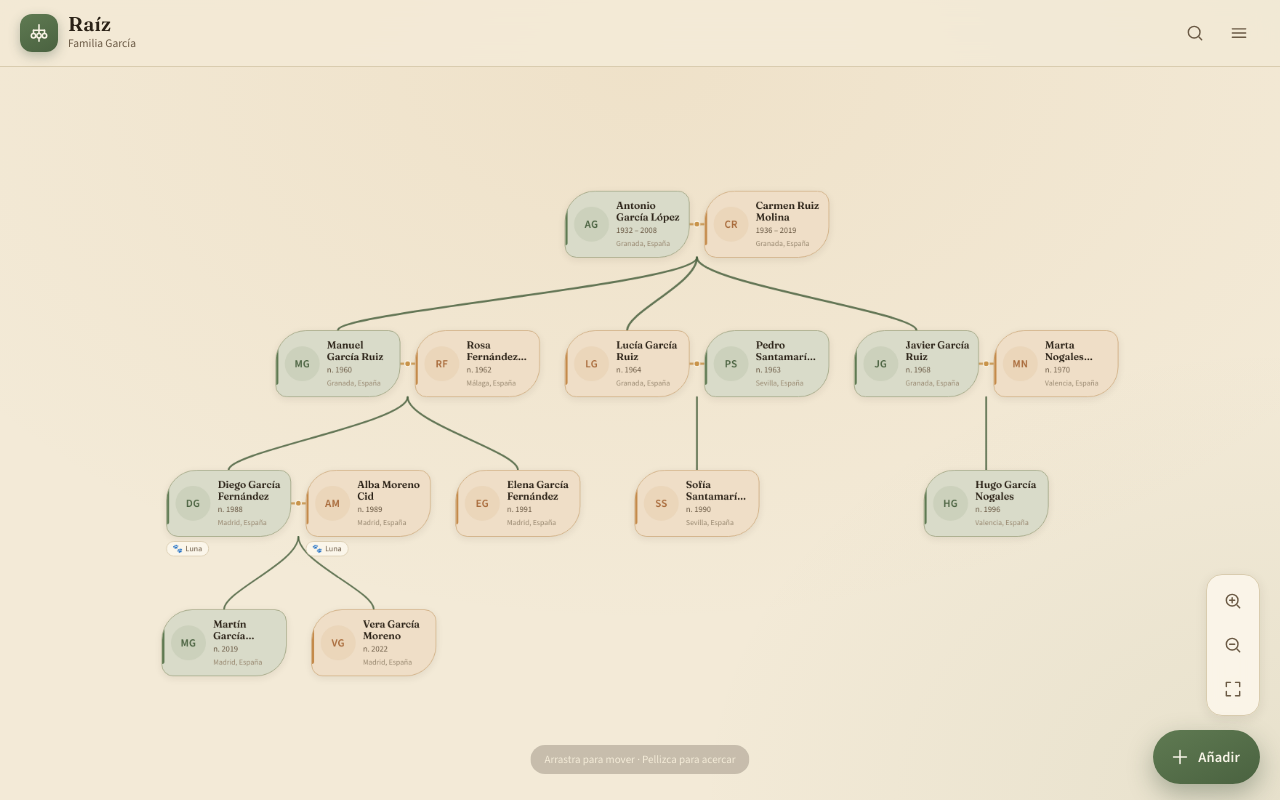
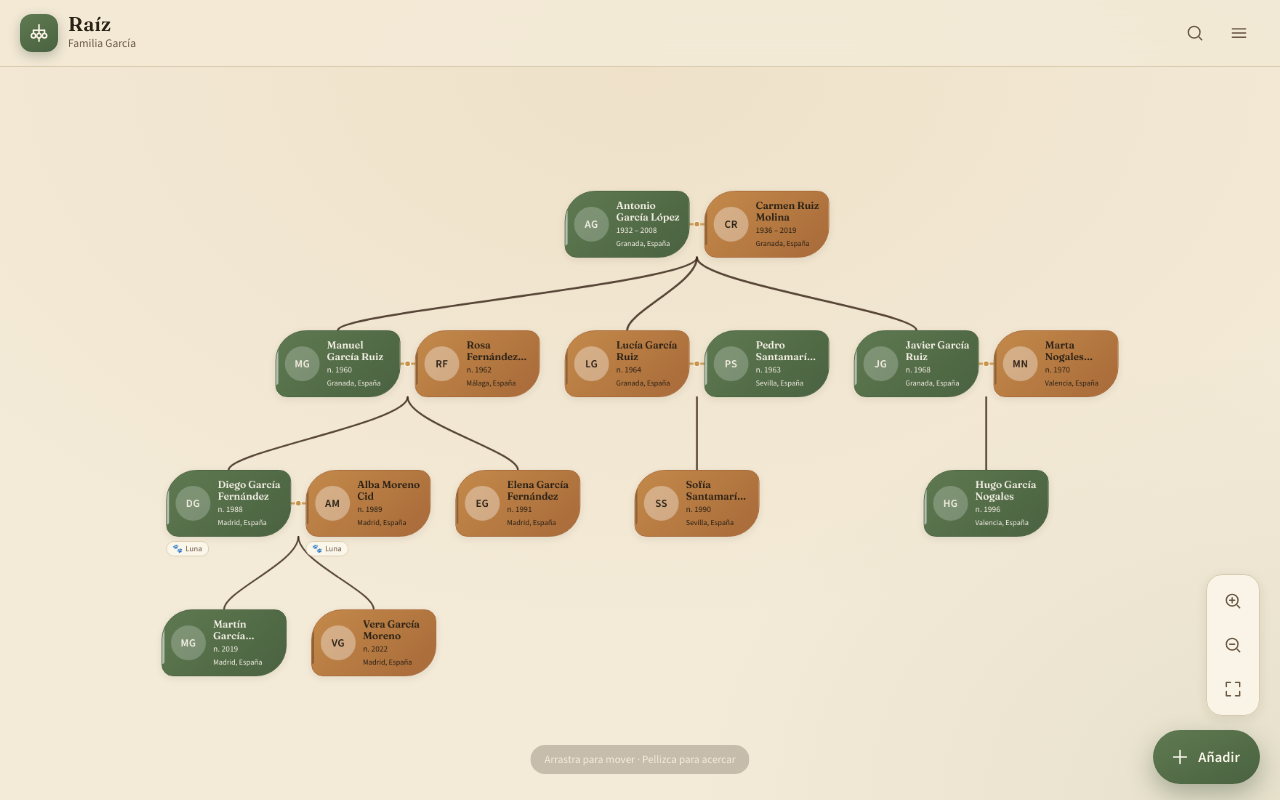
Before and after one commit to Juan-sjss/raiz-arbol-genealogico, a React (Vite) app: page / in a window 1280 px wide. Built offline with nearby package versions, Linux system fonts and the light colour scheme.

Commit message:
feat: ramas color corteza y tarjetas como hojas

```diff
--- a/src/styles.css
+++ b/src/styles.css
@@ -18,6 +18,8 @@
   --accent-soft: #e6eddf;
   --accent-female: #c48a4a;
   --accent-female-deep: #a86a3a;
+  --branch: #5b3f2a;
+  --branch-deep: #3d2a1c;
   --pet: #7a5a3a;
   --gold: #c9944a;
   --danger: #a34434;
@@ -44,6 +46,8 @@
   --accent-soft: #2a3324;
   --accent-female: #d4a06a;
   --accent-female-deep: #e0b47e;
+  --branch: #a8845a;
+  --branch-deep: #c9a07a;
   --pet: #a8845a;
   --gold: #d9a85a;
   --danger: #e58a78;
@@ -278,11 +282,15 @@ ul {
 
 .edge {
   fill: none;
-  stroke: var(--accent-deep);
-  stroke-width: 2.2;
+  stroke: var(--branch);
+  stroke-width: 2.6;
   stroke-linecap: round;
   stroke-linejoin: round;
-  opacity: 0.85;
+  opacity: 0.9;
+}
+
+.edge-child {
+  stroke: var(--branch-deep);
 }
 
 .edge-partner {
@@ -318,13 +326,37 @@ ul {
 }
 
 .person-card.sex-male {
-  background: color-mix(in srgb, var(--surface) 78%, var(--accent) 22%);
-  border-color: color-mix(in srgb, var(--accent) 45%, var(--line));
+  background: linear-gradient(135deg, var(--accent) 0%, var(--accent-deep) 100%);
+  border-color: var(--accent-deep);
+  color: #f5f0e6;
 }
 
 .person-card.sex-female {
-  background: color-mix(in srgb, var(--surface) 78%, var(--accent-female) 22%);
-  border-color: color-mix(in srgb, var(--accent-female) 45%, var(--line));
+  background: linear-gradient(135deg, var(--accent-female) 0%, var(--accent-female-deep) 100%);
+  border-color: var(--accent-female-deep);
+  color: #2a2116;
+}
+
+.person-card.sex-male .person-name,
+.person-card.sex-male .person-meta,
+.person-card.sex-male .person-place {
+  color: #f5f0e6;
+}
+
+.person-card.sex-female .person-name,
+.person-card.sex-female .person-meta,
+.person-card.sex-female .person-place {
+  color: #2a2116;
+}
+
+.person-card.sex-male .person-avatar {
+  background: rgba(255, 255, 255, 0.22);
+  color: #f5f0e6;
+}
+
+.person-card.sex-female .person-avatar {
+  background: rgba(255, 255, 255, 0.35);
+  color: #2a2116;
 }
 
 .person-card.sex-pending {
@@ -441,11 +473,11 @@ ul {
 }
 
 .sex-male .person-flag {
-  background: var(--accent);
+  background: rgba(255, 255, 255, 0.55);
 }
 
 .sex-female .person-flag {
-  background: var(--accent-female);
+  background: rgba(0, 0, 0, 0.25);
 }
 
 /* ---------- Controles flotantes ---------- */
```
